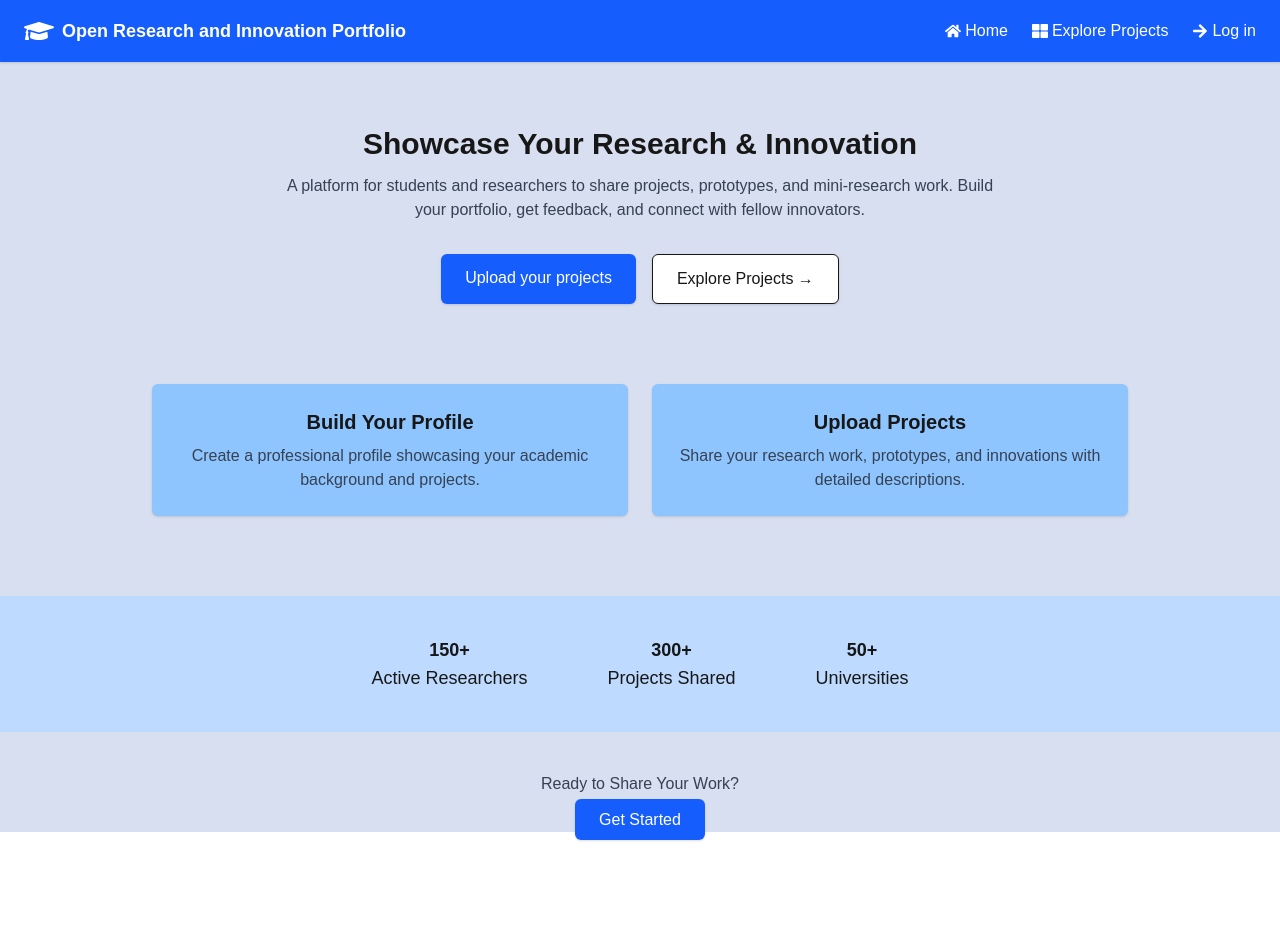
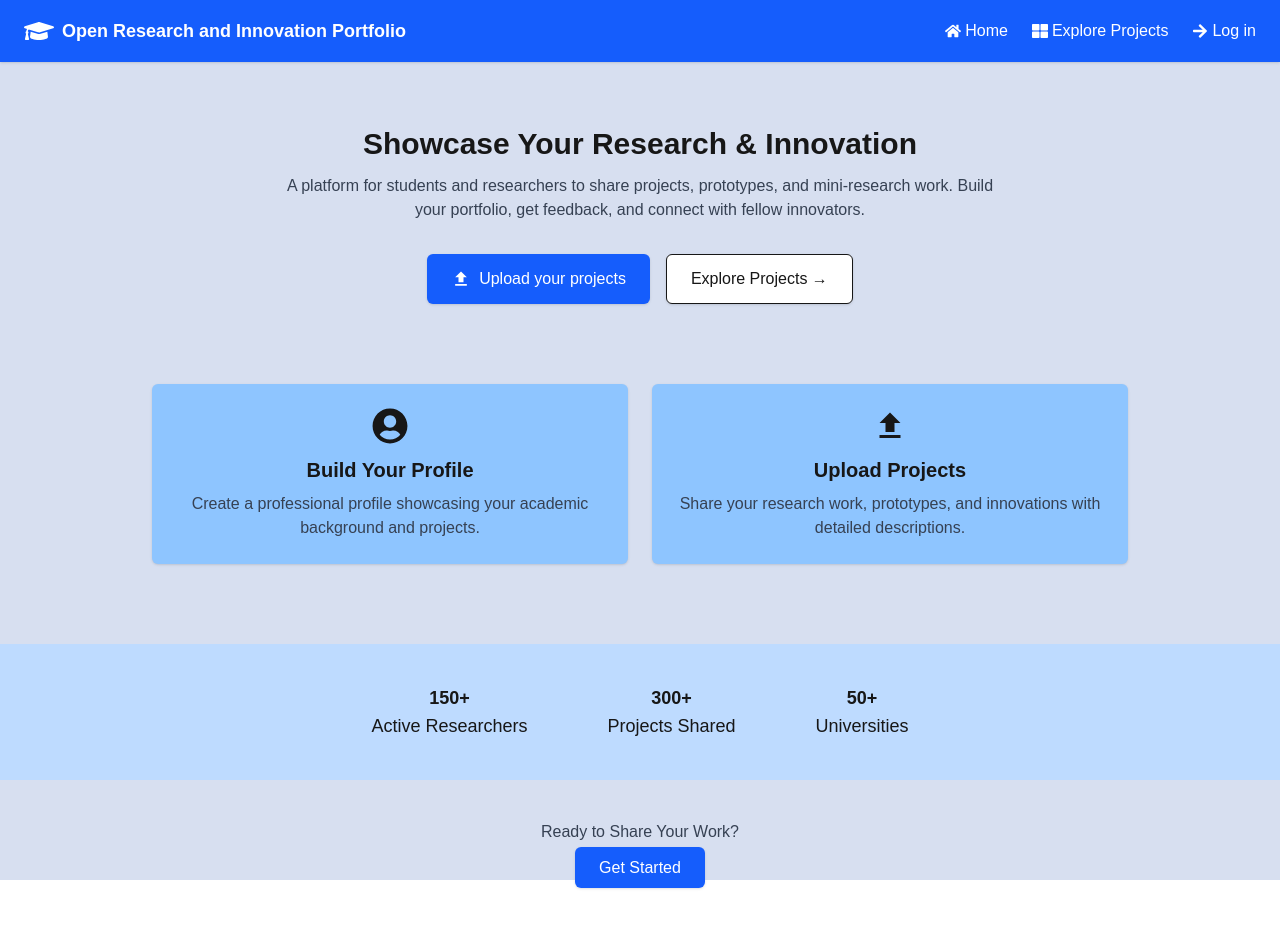
Before and after one commit to jelainelovendino/ORIP-frontend, a Next.js app: page / in a window 1280 px wide. Shown: the top 928 px of the page. Before the commit the page ends 896 px from the top, so only its background shows below. Built offline with nearby package versions, Linux system fonts and the light colour scheme.

Commit message:
update page icon

```diff
--- a/app/page.jsx
+++ b/app/page.jsx
@@ -1,5 +1,5 @@
 'use client';
-import { FaGraduationCap, FaArrowRight,  FaHome, FaThLarge } from 'react-icons/fa';
+import { FaGraduationCap, FaArrowRight,  FaHome, FaThLarge, FaUserCircle } from 'react-icons/fa';
 import { MdUpload } from 'react-icons/md';
 
 export default function HomePage() {
@@ -34,8 +34,9 @@ export default function HomePage() {
         <div className="flex justify-center gap-4 mt-8">
           <a
             href="/upload"
-            className="px-6 py-3 bg-blue-600 text-white rounded-md shadow hover:bg-blue-700"
+            className="px-6 py-3 bg-blue-600 text-white rounded-md shadow hover:bg-blue-700 flex items-center gap-2"
           >
+            <MdUpload className="text-xl" />
             Upload your projects
           </a>
 
@@ -52,6 +53,7 @@ export default function HomePage() {
       <div className="max-w-5xl mx-auto mt-20 grid grid-cols-1 md:grid-cols-2 gap-6 px-6">
 
         <div className="bg-blue-300 p-6 rounded-md shadow text-center">
+          <FaUserCircle className="text-4xl mx-auto mb-3" />
           <h3 className="font-bold text-xl">Build Your Profile</h3>
           <p className="mt-2 text-gray-700">
             Create a professional profile showcasing your academic background and projects.
@@ -59,6 +61,7 @@ export default function HomePage() {
         </div>
 
         <div className="bg-blue-300 p-6 rounded-md shadow text-center">
+          <MdUpload className="text-4xl mx-auto mb-3" />
           <h3 className="font-bold text-xl">Upload Projects</h3>
           <p className="mt-2 text-gray-700">
             Share your research work, prototypes, and innovations with detailed descriptions.
```
